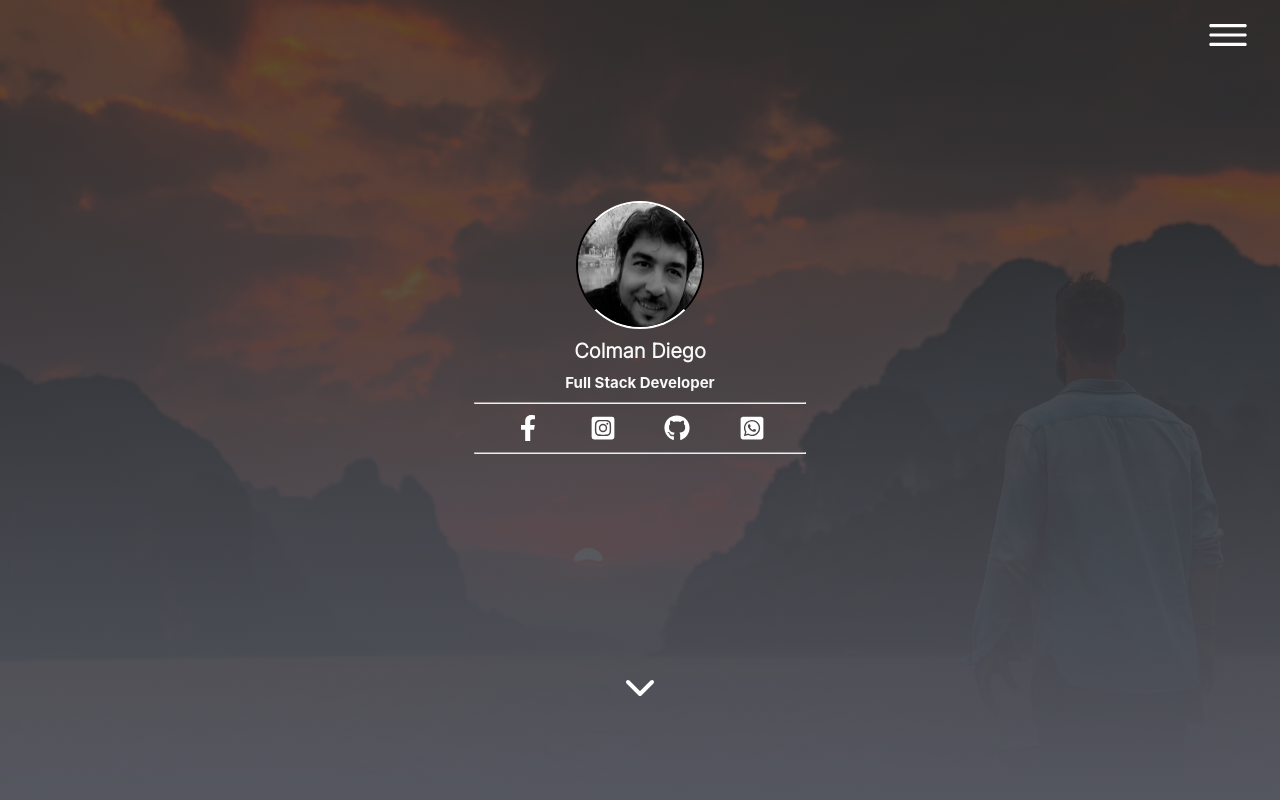
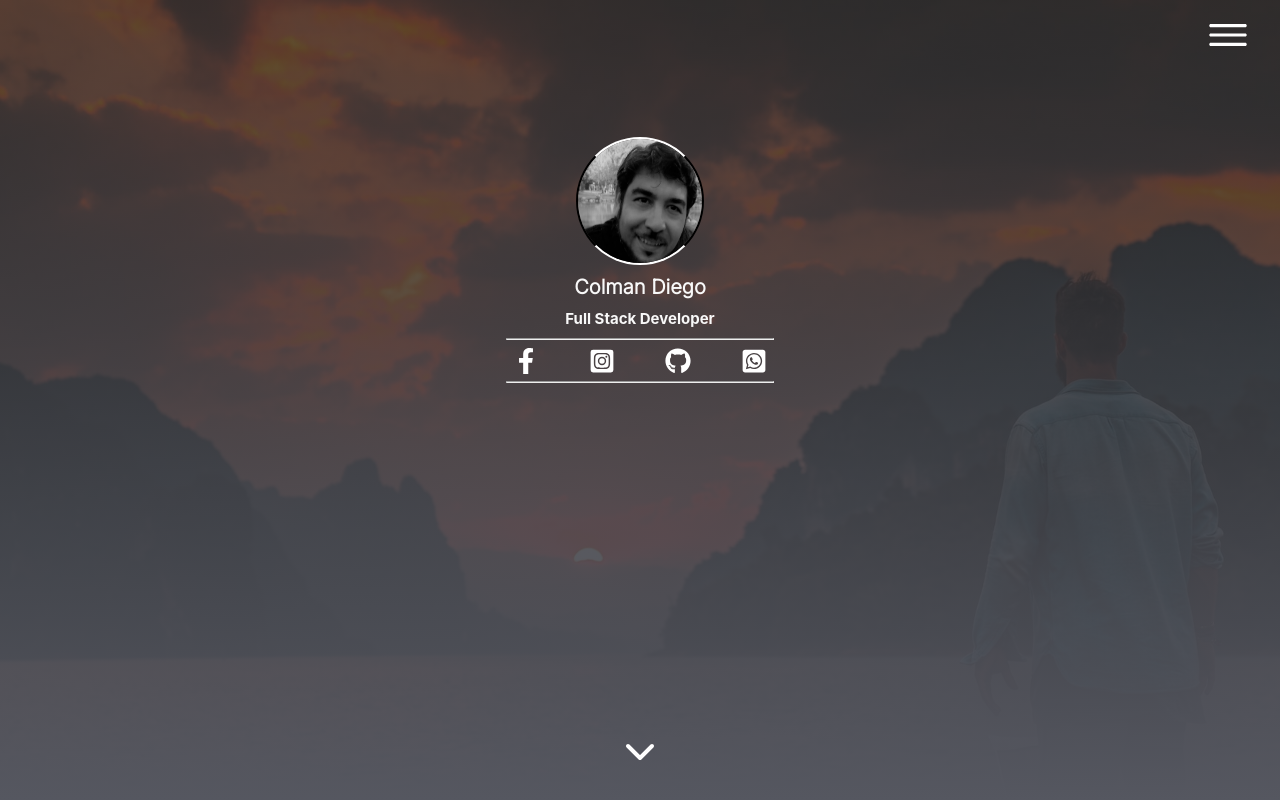
Before and after one commit to Lcdiego/Portfolio, a React (Create React App) app: page / in a window 1280 px wide. Shown: the top 800 px of the page. Built offline with nearby package versions, Linux system fonts and the light colour scheme.

Commit message:
cambio ancho icono

```diff
--- a/src/components/TP-Porfolio/HeroNavbar/HeroNavbar.css
+++ b/src/components/TP-Porfolio/HeroNavbar/HeroNavbar.css
@@ -101,7 +101,7 @@ border-radius: 13px;
 
 .iconos{
     display: flex;
-    justify-content: space-evenly;
+    justify-content: space-between;
     height: 47%;
 
 
@@ -153,6 +153,10 @@ border-radius: 13px;
         height: 94px;
 
      }
+     .contenedorIconos{
+        align-items: self-start;
+        height: 21vh;
+     }
      .lineas{
         width: 56%;
      }
@@ -194,10 +198,17 @@ border-radius: 13px;
         .imagContenedor{
             height: 44vh;
         }
+        .contenedorIconos{
+            height: 33vh;
+        }
+        .iconoSiguiente{
+            height: 22vh;
+        }
+        .menuHorizontal{
+            height: 5%;
+        }
 
-    }
-    .menuHorizontal{
-        height: 5%;
+
     }
     @media(min-width:500px){
         .img{
@@ -206,21 +217,22 @@ border-radius: 13px;
 
         }
         .lineas{
-            width: 42%;
+            width: 37%;
         }
         .imagContenedor{
             height: 44vh;
         }
         .contenedorIconos{
             margin-top: 10px;
+            height: 33vh;
         }
 
     }
 
     @media(min-width:600px){
         .lineas{
-            width: 221px;
-            height: 95px;
+            width: 29%;
+            height: 81px;
         }
         .imagContenedor{
             height: 44%;
@@ -230,7 +242,7 @@ border-radius: 13px;
             height: 100px;
         }
         .contenedorIconos{
-            height: 34vh;
+            height: 33vh;
         }
         .listasVerticales{
             margin: 10px;
@@ -243,8 +255,14 @@ border-radius: 13px;
     height: 107px;
 
 }
+.imagContenedor{
+    height: 44%;
+}
 .lineas{
-    width:30% ;
+    width:28% ;
+}
+.contenedorIconos{
+    height: 33vh;
 }
 
 }
@@ -254,7 +272,7 @@ border-radius: 13px;
  height: 107px;
 }
 .lineas{
-    width: 30%;
+    width: 26%;
 }
 
 }
@@ -264,12 +282,16 @@ border-radius: 13px;
      width: 107px;
      height: 107px;
 }
-.contenedorIconos{
- height: 29%;
+.imagContenedor{
+    height: 36vh;
 }
+
 .lineas{
-    width: 26%;
+    width: 24%;
+}.iconoSiguiente{
+    height: 39vh;
 }
+
 
 }
 @media(min-width:1000px){
@@ -277,9 +299,10 @@ border-radius: 13px;
  width: 117px;
  height: 117px;
 }
-.contenedorIconos{
-height: 29%;
+.lineas{
+    width: 22%;
 }
+
 
 
 
@@ -289,9 +312,6 @@ height: 29%;
  width: 128px;
  height: 128px;
  }
-.contenedorIconos{
-height: 29%;
-}
 
 
 }
@@ -300,8 +320,8 @@ height: 29%;
 width: 128px;
 height: 128px;
 }
-.contenedorIconos{
-height: 29%;
+.lineas{
+    width: 21%;
 }
 
 
@@ -311,9 +331,7 @@ height: 29%;
     width: 128px;
     height: 128px;
     }
-    .contenedorIconos{
-    height: 29%;
-    }
+
     .listasVerticales{
         margin: 10px;
         font-size: 13px;
```
